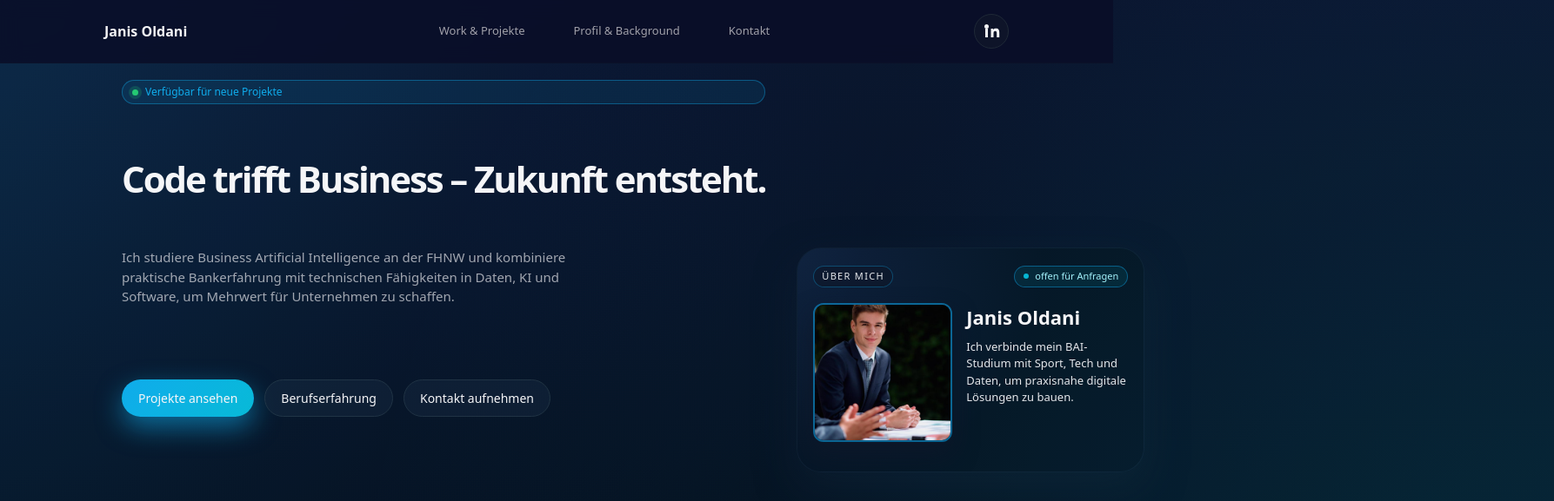
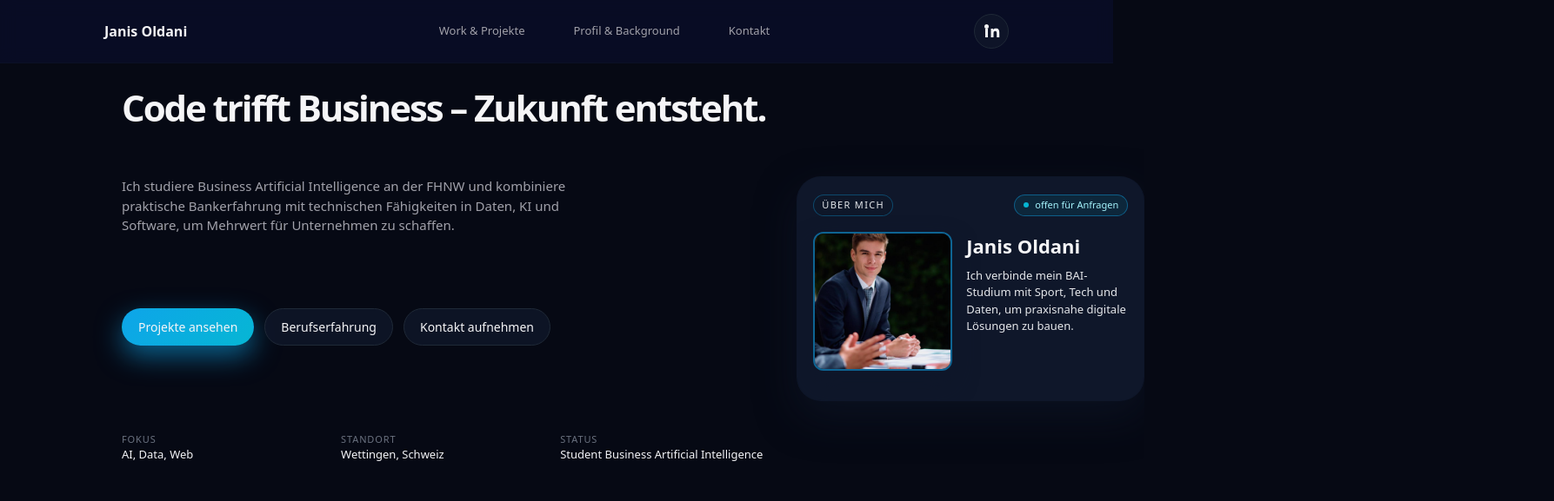
Before and after one commit to janisoldani/CV-Website, a plain HTML site: page index.html in a window 1280 px wide. Shown: the top 577 px of the page at 87% size, 1787 px wide, since content can reach past the window. Drawn offline with Linux system fonts and the light colour scheme.

Commit message:
Update Projekt

```diff
--- a/css/style.css
+++ b/css/style.css
@@ -26,7 +26,7 @@ html {
 body {
   font-family: system-ui, -apple-system, BlinkMacSystemFont, "SF Pro Text",
                "Segoe UI", sans-serif;
-  background: linear-gradient(180deg, #0a0e27 0%, #050a18 40%, #000 100%);
+  background: #060914;
   color: var(--text);
   line-height: 1.5;
   min-height: 100vh;
@@ -174,10 +174,6 @@ main {
   align-items: start;
 }
 
-.hero-left > .pill {
-  grid-column: 1;
-}
-
 .hero-left > .hero-title {
   grid-column: 1;
 }
@@ -188,17 +184,17 @@ main {
 
 .hero-left > .hero-buttons {
   grid-column: 1;
-  grid-row: 4;
+  grid-row: 3;
 }
 
 .hero-left > .hero-meta {
   grid-column: 1;
-  grid-row: 5;
+  grid-row: 4;
 }
 
 .hero-left > .hero-card {
   grid-column: 2;
-  grid-row: 3 / 5;
+  grid-row: 2 / 4;
   align-self: start;
   margin-top: 0;
 }
@@ -235,22 +231,22 @@ main {
 .pill {
   display: inline-flex;
   align-items: center;
-  gap: 8px;
-  padding: 4px 11px;
+  gap: 6px;
+  padding: 3px 8px;
   border-radius: 999px;
   background: var(--accent-soft);
   border: 1px solid rgba(14, 165, 233, 0.4);
-  font-size: 12px;
+  font-size: 10px;
   color: var(--accent);
   margin-bottom: 18px;
 }
 
 .pill-dot {
-  width: 7px;
-  height: 7px;
+  width: 5px;
+  height: 5px;
   border-radius: 999px;
   background: #22c55e;
-  box-shadow: 0 0 0 4px rgba(34, 197, 94, 0.18);
+  box-shadow: 0 0 0 3px rgba(34, 197, 94, 0.18);
 }
 
 h1 {
@@ -342,25 +338,22 @@ h1 span {
 }
 
 .hero-card {
-  background: radial-gradient(circle at top left, #0f1935 0, #050a18 60%);
+  background: #0f172a;
   border-radius: var(--radius-xl);
   box-shadow: var(--shadow-soft);
   padding: 20px 18px;
   border: 1px solid rgba(15, 23, 42, 0.9);
   overflow: hidden;
+  transition: transform 0.14s ease, box-shadow 0.14s ease, border-color 0.14s ease;
+  position: relative;
 }
 
-.hero-card::before {
-  content: "";
-  position: absolute;
-  inset: -40%;
-  background:
-    radial-gradient(circle at 0 0, rgba(14, 165, 233, 0.25), transparent 60%),
-    radial-gradient(circle at 100% 100%, rgba(6, 182, 212, 0.2), transparent 60%);
-  opacity: 0.9;
-  mix-blend-mode: screen;
-  pointer-events: none;
+.hero-card:hover {
+  transform: translateY(-3px);
+  box-shadow: 0 0 20px rgba(14, 165, 233, 0.4), 0 0 40px rgba(14, 165, 233, 0.2), 0 20px 40px rgba(15, 23, 42, 0.9);
+  border-color: rgba(14, 165, 233, 0.5);
 }
+
 
 .hero-card-inner {
   position: relative;
@@ -499,8 +492,8 @@ section {
 
 .card:hover {
   transform: translateY(-3px);
-  box-shadow: 0 20px 40px rgba(15, 23, 42, 0.9);
-  border-color: rgba(148, 163, 184, 0.65);
+  box-shadow: 0 0 20px rgba(14, 165, 233, 0.4), 0 0 40px rgba(14, 165, 233, 0.2), 0 20px 40px rgba(15, 23, 42, 0.9);
+  border-color: rgba(14, 165, 233, 0.5);
   background: #020617;
 }
 
@@ -551,6 +544,13 @@ section {
   gap: 18px;
   box-shadow: 0 18px 40px rgba(2, 6, 23, 0.9);
   font-size: 14px;
+  transition: transform 0.14s ease, box-shadow 0.14s ease, border-color 0.14s ease;
+}
+
+.contact-box:hover {
+  transform: translateY(-3px);
+  box-shadow: 0 0 20px rgba(14, 165, 233, 0.4), 0 0 40px rgba(14, 165, 233, 0.2), 0 20px 40px rgba(15, 23, 42, 0.9);
+  border-color: rgba(14, 165, 233, 0.5);
 }
 
 .contact-box p {
@@ -638,8 +638,8 @@ footer {
 
 .project-card:hover {
   transform: translateY(-3px);
-  box-shadow: 0 20px 40px rgba(15, 23, 42, 0.9);
-  border-color: rgba(148, 163, 184, 0.65);
+  box-shadow: 0 0 20px rgba(14, 165, 233, 0.4), 0 0 40px rgba(14, 165, 233, 0.2), 0 20px 40px rgba(15, 23, 42, 0.9);
+  border-color: rgba(14, 165, 233, 0.5);
   background: #020617;
 }
 
@@ -660,7 +660,7 @@ footer {
 
 .project-card-in-progress:hover {
   border: 2px solid #0ea5e9;
-  box-shadow: 0 20px 40px rgba(14, 165, 233, 0.5);
+  box-shadow: 0 0 20px rgba(14, 165, 233, 0.4), 0 0 40px rgba(14, 165, 233, 0.2), 0 20px 40px rgba(15, 23, 42, 0.9);
 }
 
 .project-status-badge {
--- a/index.html
+++ b/index.html
@@ -36,11 +36,6 @@
     <!-- HERO -->
     <header class="hero" id="top">
       <div class="hero-left">
-        <div class="pill">
-          <span class="pill-dot"></span>
-          <span id="availability-pill-label"></span>
-        </div>
-
         <h1 class="hero-title">
           <span id="hero-title-line1"></span><br />
           <span id="hero-title-line2"></span>
```
